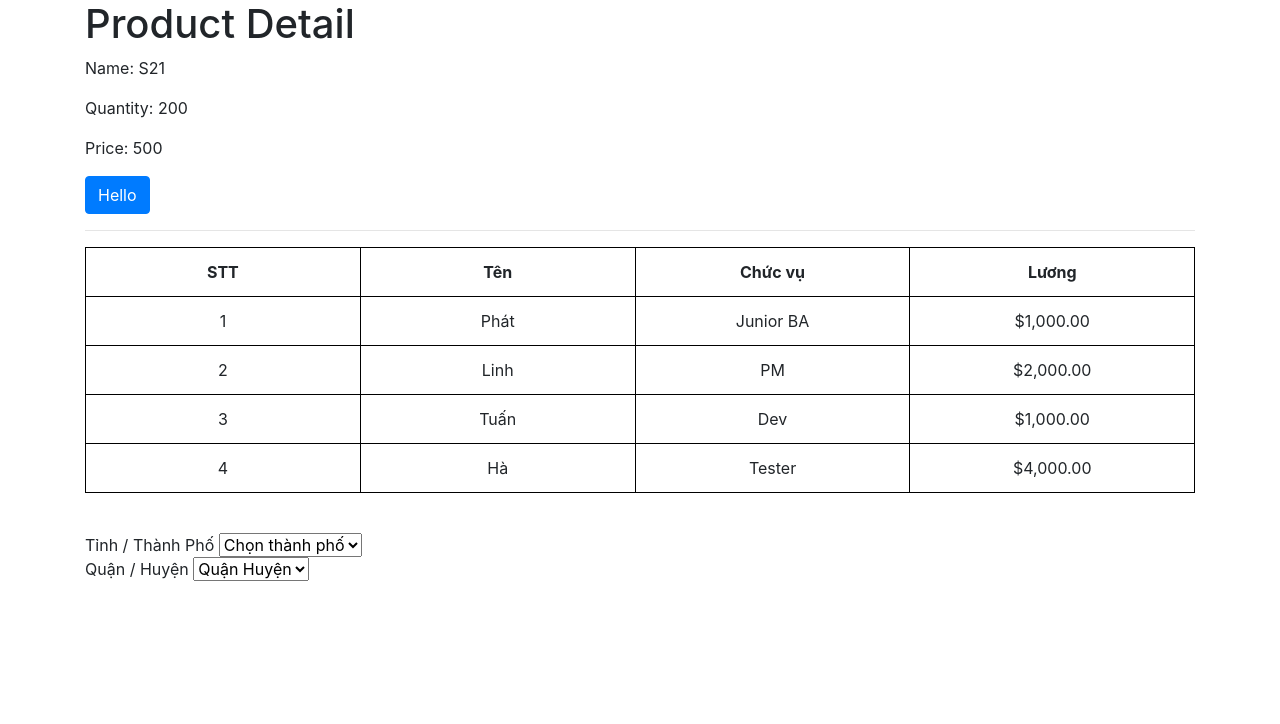
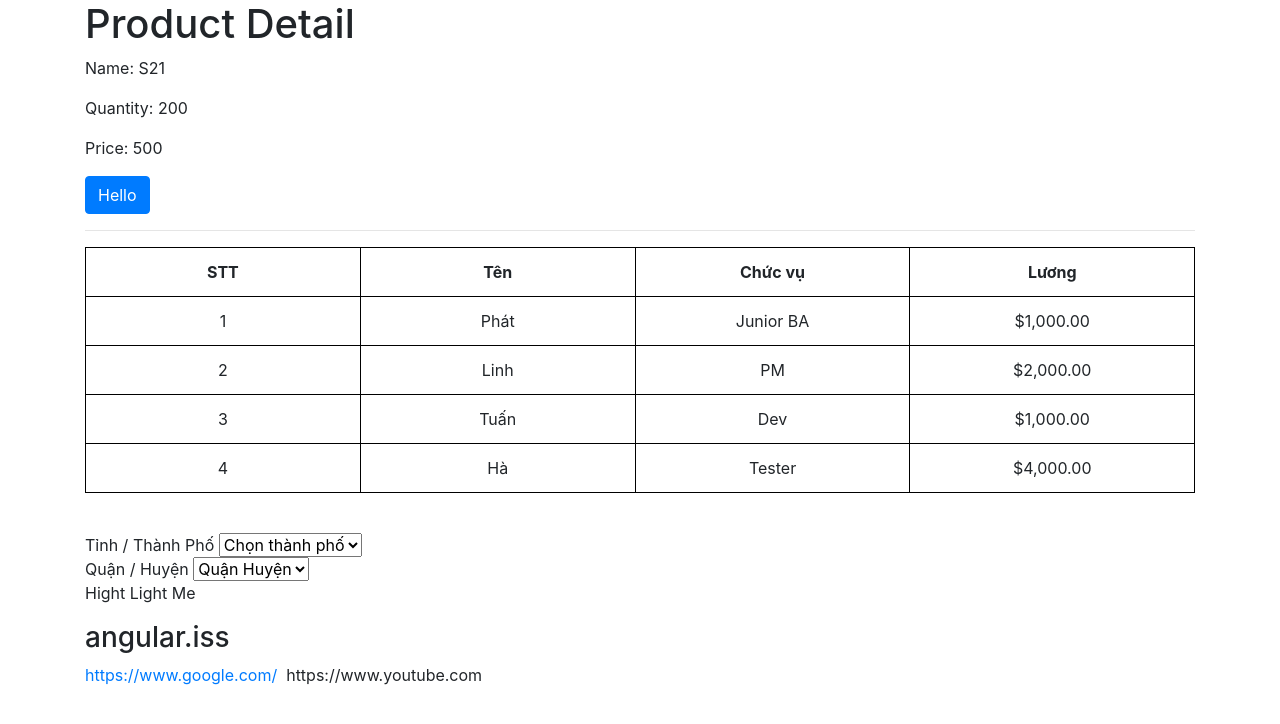
Before and after one commit to AkiraPhat18/Angular, an Angular app in the folder Angular2021/hello-angular/: page / in a window 1280 px wide. Shown: the top 724 px of the page. Built offline with nearby package versions, Linux system fonts and the light colour scheme.

Commit message:
vd ve directive trong angular

```diff
--- /dev/null
+++ b/Angular2021/hello-angular/src/app/Directives/high-light.directive.ts
@@ -0,0 +1,27 @@
+import { Directive, ElementRef, HostListener, Input } from '@angular/core';
+
+@Directive({
+  selector: '[appHighLight]',
+})
+export class HighLightDirective {
+  @Input() appHighlight = '';
+
+  //   ElementRef cấp quyền truy cập trực tiếp vào phần tử DOM thông qua thuộc tính nativeElement của nó.
+  // Thêm ElementRef trong constructor() để tham chiếu đến phần tử DOM , phần tử mà bạn áp dụng trong appHighLight.
+  constructor(private el: ElementRef) {
+    console.log('HighLightDirective');
+  }
+   @HostListener('mouseenter') onMouseEnter() {
+    this.highlight('pink');
+  }
+
+  @HostListener('mouseleave') onMouseLeave() {
+    this.highlight('');
+  }
+
+  private highlight(color: string) {
+    this.el.nativeElement.style.backgroundColor = color;
+  }
+
+
+}
--- a/Angular2021/hello-angular/src/app/app.component.html
+++ b/Angular2021/hello-angular/src/app/app.component.html
@@ -45,6 +45,13 @@
           {{ district }}
         </option>
       </select>
+      <p appHighLight>Hight Light Me </p>
+
+      <h3 appHighLight="'red'">angular.iss</h3>
+
+      <a href="#" appHighLight="'yellow'">https://www.google.com/</a>&nbsp;
+
+      <span appHighLight="'blue'">https://www.youtube.com</span>
     </div>
   </section>
 </div>
--- a/Angular2021/hello-angular/src/app/app.module.ts
+++ b/Angular2021/hello-angular/src/app/app.module.ts
@@ -2,11 +2,13 @@ import { NgModule } from '@angular/core';
 import { BrowserModule } from '@angular/platform-browser';
 
 import { AppComponent } from './app.component';
+import { HighLightDirective } from './Directives/high-light.directive';
 //import { Product_listComponent } from './components/product_list/product_list.component';
 
 @NgModule({
   declarations: [
     AppComponent,
+    HighLightDirective,
     //Product_listComponent
   ],
   imports: [
```
Also changed, not shown: 1 other file (tests, documents, lock files or other folders).
